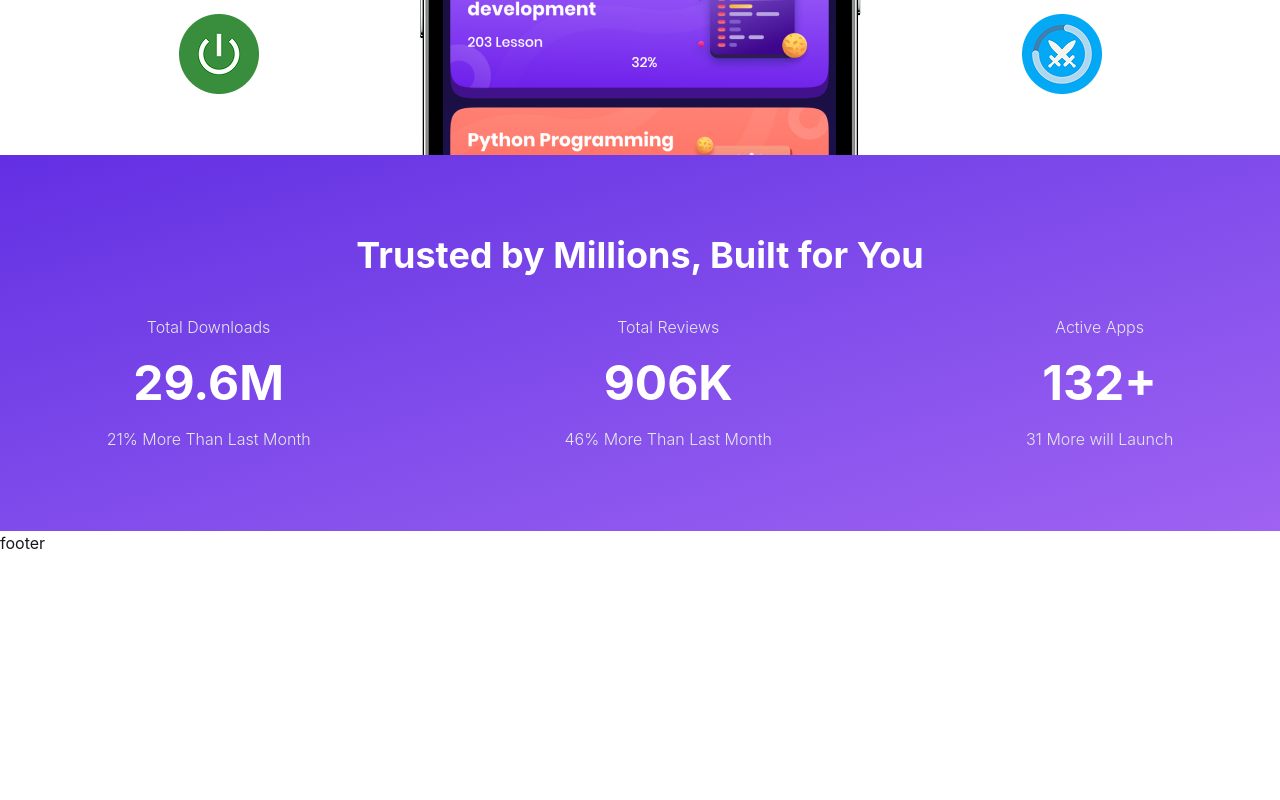
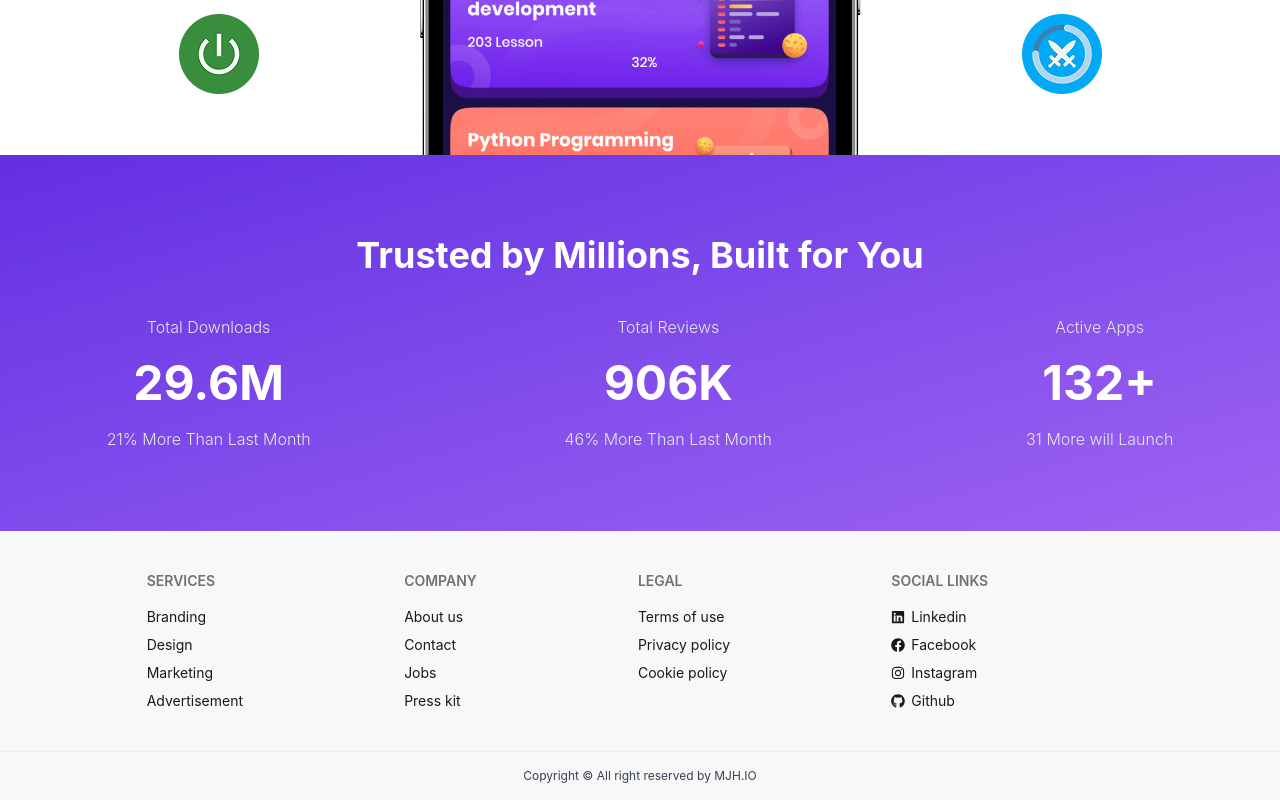
Before and after one commit to mjh-shikder/A-08-mjh.io_Website, a React (Vite) app: page / in a window 1280 px wide. Shown: the part 815-1615 px from the top of the page. Before the commit the page ends 1370 px from the top, so only its background shows below. Built offline with nearby package versions, Linux system fonts and the light colour scheme.

Commit message:
Footer added

```diff
--- a/src/components/Footer.jsx
+++ b/src/components/Footer.jsx
@@ -1,9 +1,47 @@
 import React from 'react';
+import Logo from './../assets/logo.png'
+import { FaLinkedin } from 'react-icons/fa6';
+import { FaFacebook } from 'react-icons/fa';
+import { FaInstagram } from 'react-icons/fa';
+import { FaGithub } from 'react-icons/fa';
 
 const Footer = () => {
     return (
-        <div>
-            <h1>footer</h1>
+        <div className='bg-base-200'>
+            <footer className="footer sm:footer-horizontal  text-base-content p-10 w-10/12 mx-auto">
+  <nav>
+    <h6 className="footer-title">Services</h6>
+    <a className="link link-hover">Branding</a>
+    <a className="link link-hover">Design</a>
+    <a className="link link-hover">Marketing</a>
+    <a className="link link-hover">Advertisement</a>
+  </nav>
+  <nav>
+    <h6 className="footer-title">Company</h6>
+    <a className="link link-hover">About us</a>
+    <a className="link link-hover">Contact</a>
+    <a className="link link-hover">Jobs</a>
+    <a className="link link-hover">Press kit</a>
+  </nav>
+  <nav>
+    <h6 className="footer-title">Legal</h6>
+    <a className="link link-hover">Terms of use</a>
+    <a className="link link-hover">Privacy policy</a>
+    <a className="link link-hover">Cookie policy</a>
+ </nav>
+  <nav>
+    <h6 className="footer-title">Social Links</h6>
+    <a className="link link-hover flex items-center gap-1.5"><FaLinkedin></FaLinkedin>Linkedin</a>
+    <a className="link link-hover flex items-center gap-1.5"><FaFacebook></FaFacebook> Facebook</a>
+    <a className="link link-hover flex items-center gap-1.5"><FaInstagram></FaInstagram> Instagram</a>
+    <a className="link link-hover flex items-center gap-1.5"><FaGithub></FaGithub>Github</a>
+ </nav>
+
+</footer>
+<footer className="bg-base-200  border-base-300 border-t px-10 py-4 ">
+ <p className='text-xs text-center text-gray-700'>Copyright © All right reserved by MJH.IO</p>
+
+</footer>
         </div>
     );
 };
--- a/src/pages/Apps.jsx
+++ b/src/pages/Apps.jsx
@@ -2,7 +2,7 @@ import React from 'react';
 
 const Apps = () => {
     return (
-        <div>
+        <div >
             <h1 className='text-4xl text-center mt-24'>Apps page</h1>
         </div>
     );
--- a/src/pages/Home.jsx
+++ b/src/pages/Home.jsx
@@ -1,5 +1,5 @@
 import React from 'react';
-import Banner from './Banner';
+import Banner from '../components/Banner';
 
 
 const Home = () => {
```
Also changed, not shown: src/components/Banner.jsx (renamed from src/pages/Banner.jsx).
